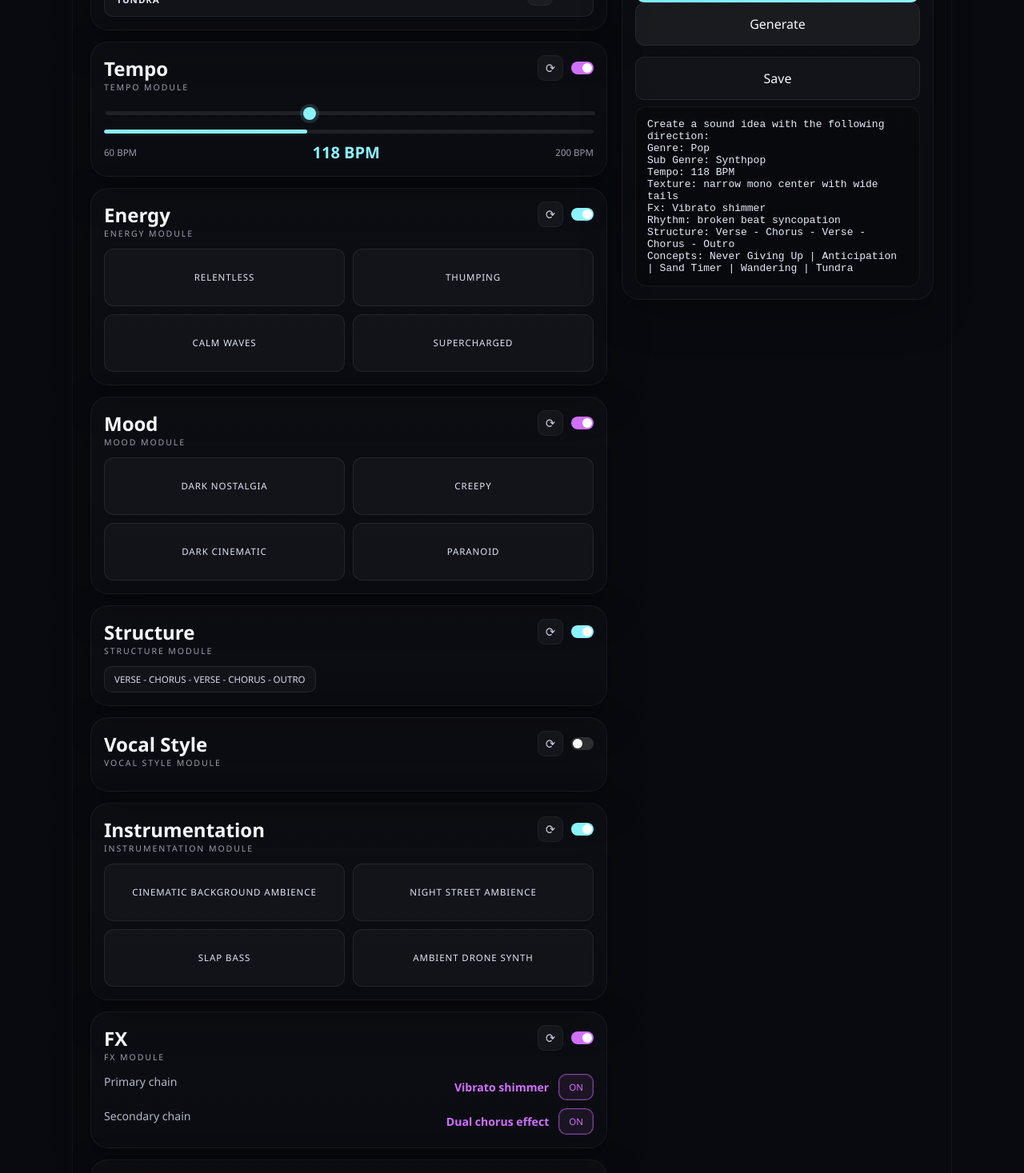
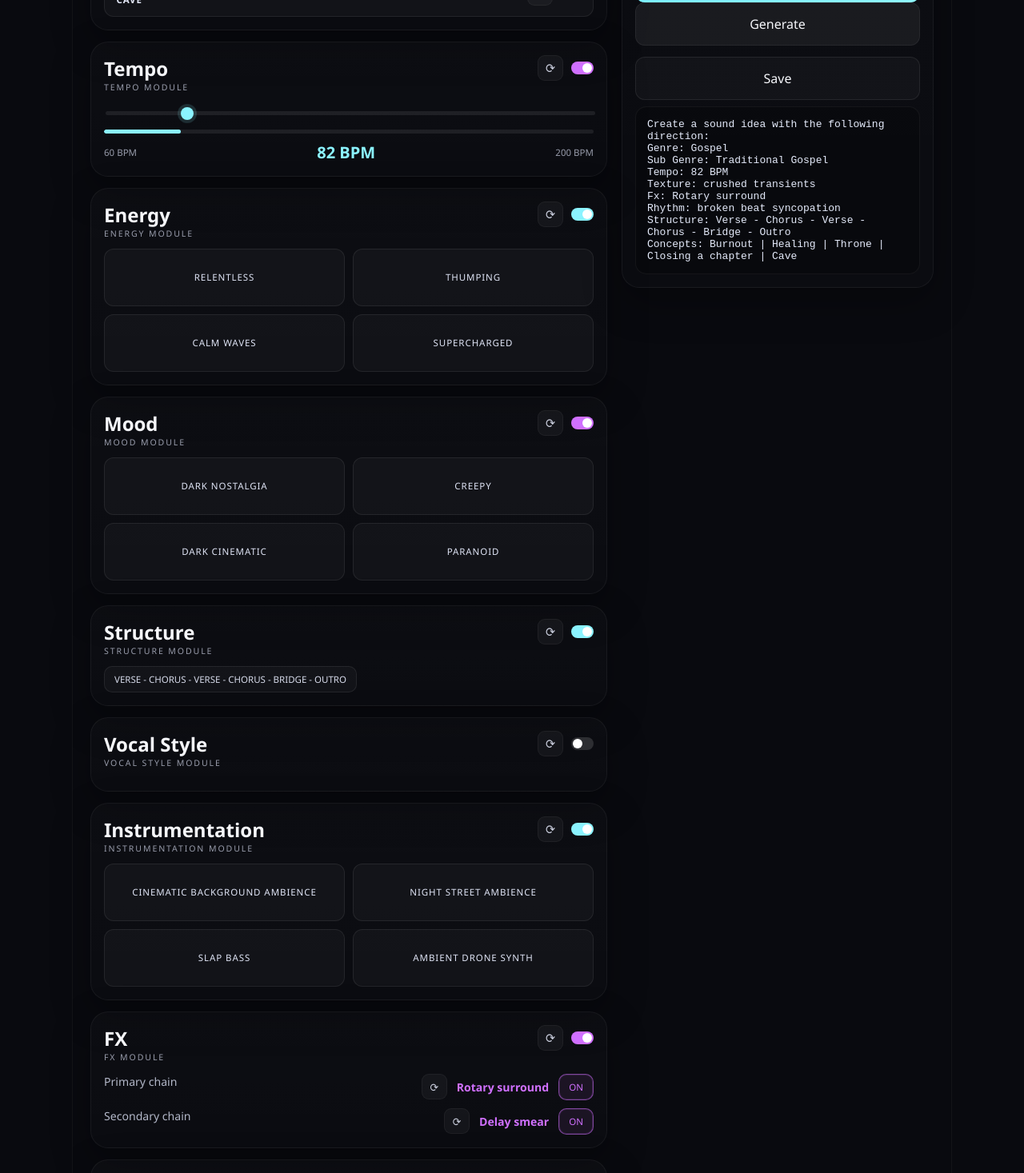
Before and after one commit to OrangeJuice72/TrackAlchemist, a React (Vite) app: page / in a window 1280 px wide. Shown: the part 1120-2587 px from the top of the page at 80% size. Built offline with nearby package versions, Linux system fonts and the light colour scheme.

Commit message:
Add separate FX reroll controls

```diff
--- a/src/App.tsx
+++ b/src/App.tsx
@@ -412,6 +412,12 @@ function App() {
     });
   }
 
+  function handleRerollFxChain(chain: "primary" | "secondary") {
+    setCurrentIdea((previous) =>
+      createIdea(categories, previous, chain === "primary" ? "fx" : "fxSecondary"),
+    );
+  }
+
   function handleToggleConceptPart(part: ConceptPartKey) {
     setCurrentIdea((previous) => {
       if (!previous) {
@@ -602,6 +608,13 @@ function App() {
                         <div>
                           <span>Primary chain</span>
                           <div className="inline-chain">
+                            <button
+                              type="button"
+                              className="icon-button"
+                              onClick={() => handleRerollFxChain("primary")}
+                            >
+                              ⟳
+                            </button>
                             <strong>
                               {currentIdea?.fxPrimaryEnabled ? currentIdea?.fields.fx ?? "" : "OFF"}
                             </strong>
@@ -616,6 +629,13 @@ function App() {
                         <div>
                           <span>Secondary chain</span>
                           <div className="inline-chain">
+                            <button
+                              type="button"
+                              className="icon-button"
+                              onClick={() => handleRerollFxChain("secondary")}
+                            >
+                              ⟳
+                            </button>
                             <strong>
                               {currentIdea?.fxSecondaryEnabled ? currentIdea?.fxSecondary ?? "" : "OFF"}
                             </strong>
--- a/src/utils.ts
+++ b/src/utils.ts
@@ -178,11 +178,19 @@ export function createIdea(
     }
 
     if (category.key === "fx") {
-      if (shouldUpdate) {
-        const primary = randomFrom(category.items);
-        const secondaryPool = category.items.filter((item) => item !== primary);
-        fields[category.key] = primary;
-        fxSecondary = secondaryPool.length > 0 ? randomFrom(secondaryPool) : primary;
+      if (shouldUpdate || singleKey === "fxSecondary") {
+        const currentPrimary = fields[category.key] ?? randomFrom(category.items);
+
+        if (singleKey === "fxSecondary") {
+          const secondaryPool = category.items.filter((item) => item !== currentPrimary);
+          fxSecondary = secondaryPool.length > 0 ? randomFrom(secondaryPool) : currentPrimary;
+        } else {
+          const primary = randomFrom(category.items);
+          const secondaryPool = category.items.filter((item) => item !== primary);
+          fields[category.key] = primary;
+          fxSecondary = secondaryPool.length > 0 ? randomFrom(secondaryPool) : primary;
+        }
+
         fxPrimaryEnabled = previousIdea?.fxPrimaryEnabled ?? true;
         fxSecondaryEnabled = previousIdea?.fxSecondaryEnabled ?? true;
       }
```
